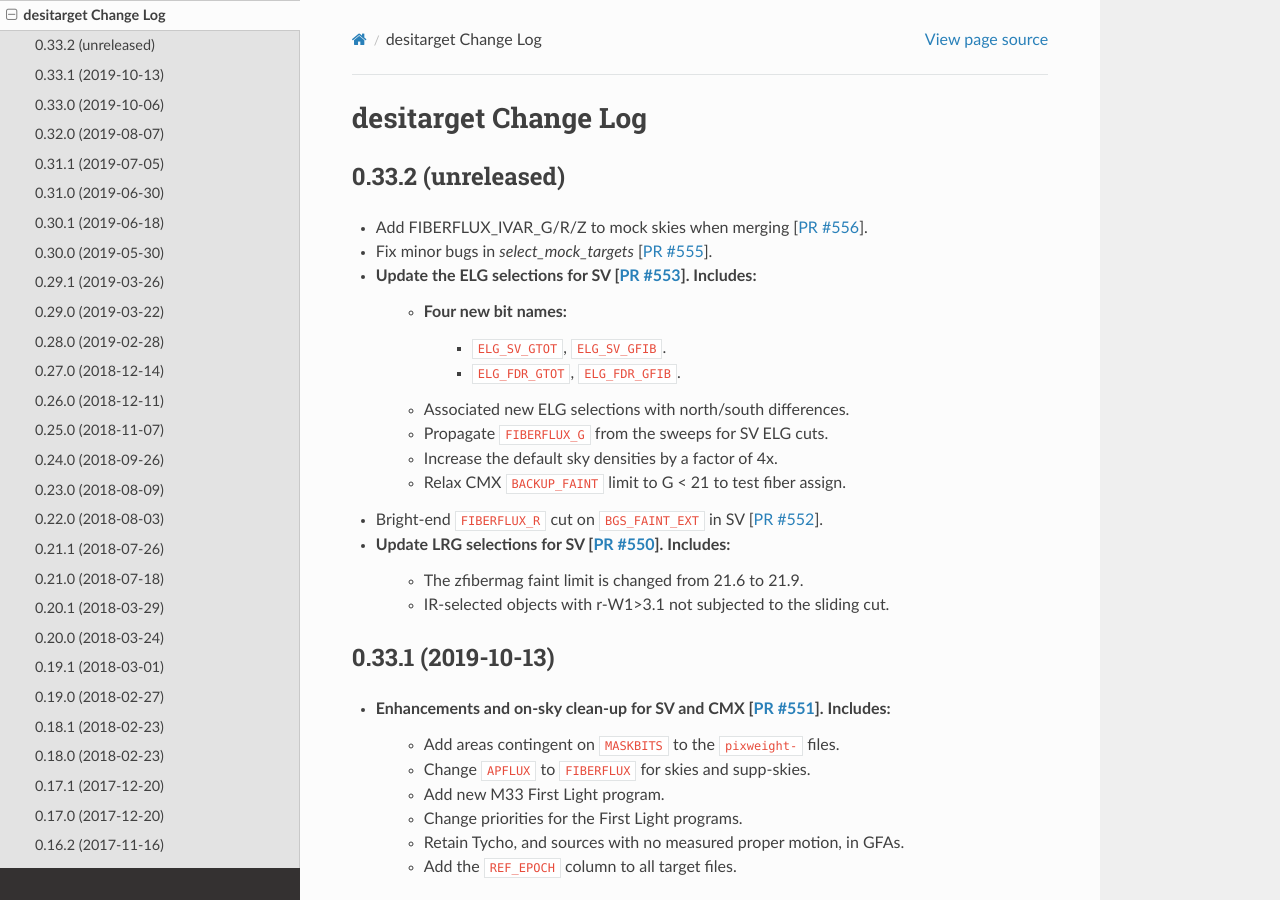
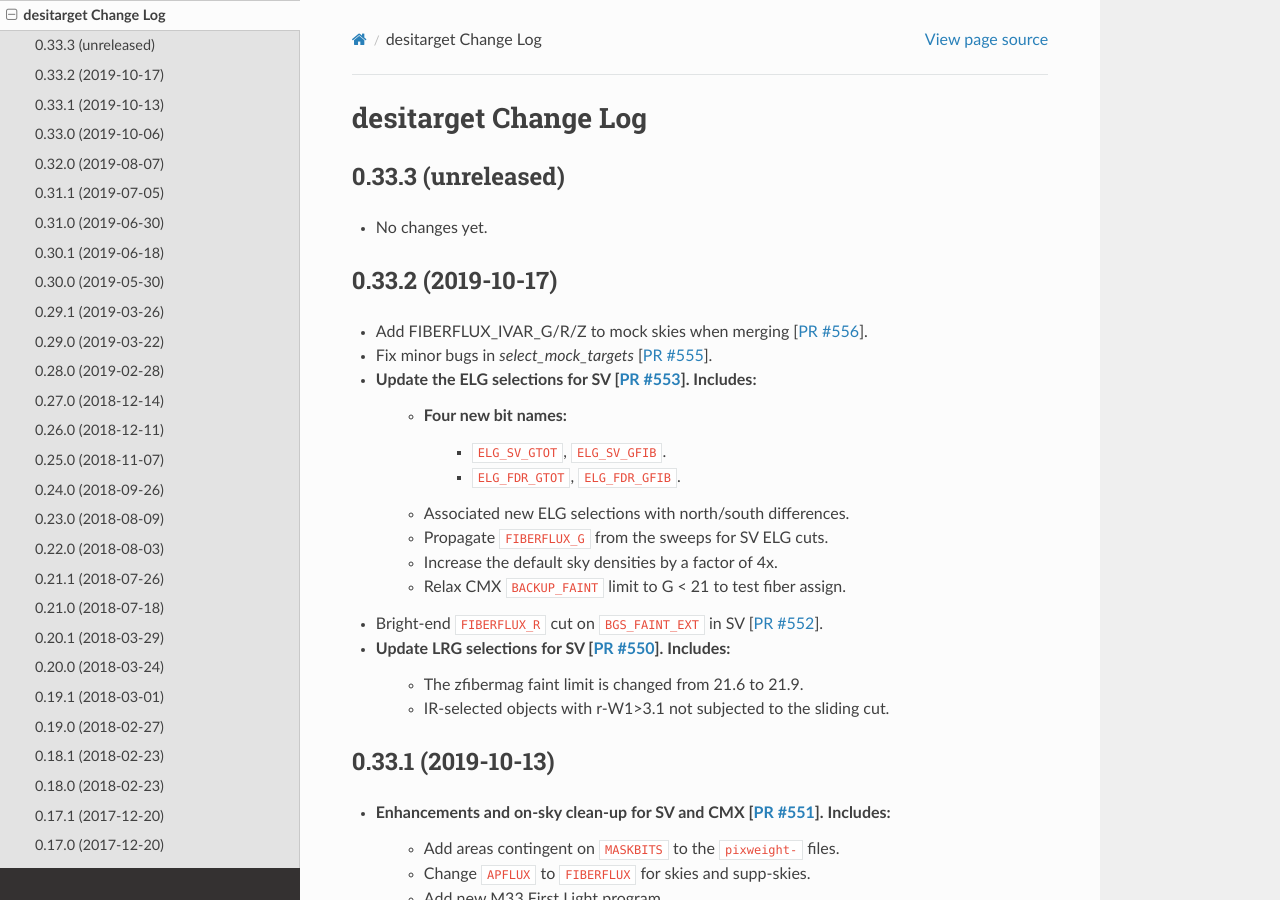
Before and after one commit to desihub/desitarget, a Sphinx documentation site: the page built from doc/changes.rst, in a window 1280 px wide and 900 px high. Built offline with Sphinx 7.4.7 and the Read the Docs theme 2.0.0, drawn with Linux system fonts in a browser that asks for light colours.

Commit message:
update release notes and version for desitarget/0.33.2

```diff
--- a/doc/changes.rst
+++ b/doc/changes.rst
@@ -2,7 +2,12 @@
 desitarget Change Log
 =====================
 
-0.33.2 (unreleased)
+0.33.3 (unreleased)
+-------------------
+
+* No changes yet.
+
+0.33.2 (2019-10-17)
 -------------------
 
 * Add FIBERFLUX_IVAR_G/R/Z to mock skies when merging [`PR #556`_].
--- a/py/desitarget/_version.py
+++ b/py/desitarget/_version.py
@@ -1 +1 @@
-__version__ = '0.33.1.dev3543'
+__version__ = '0.33.2'
```
